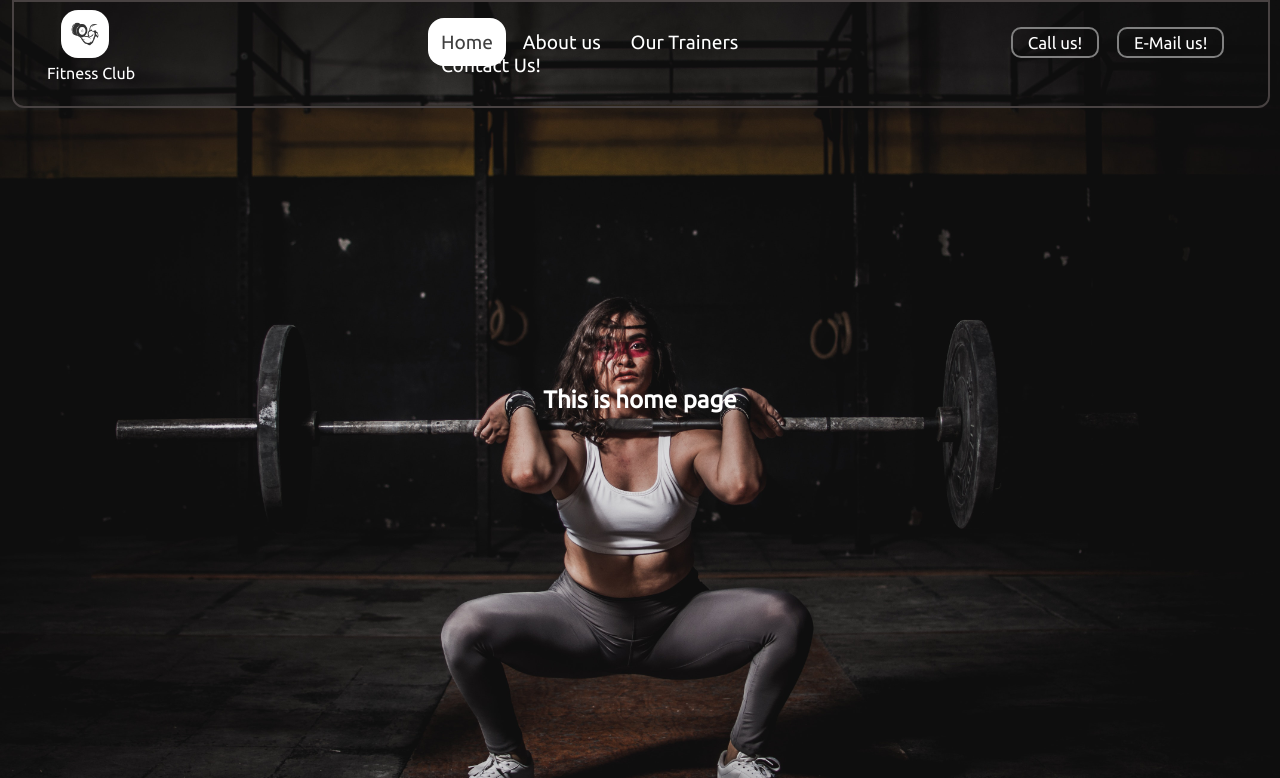
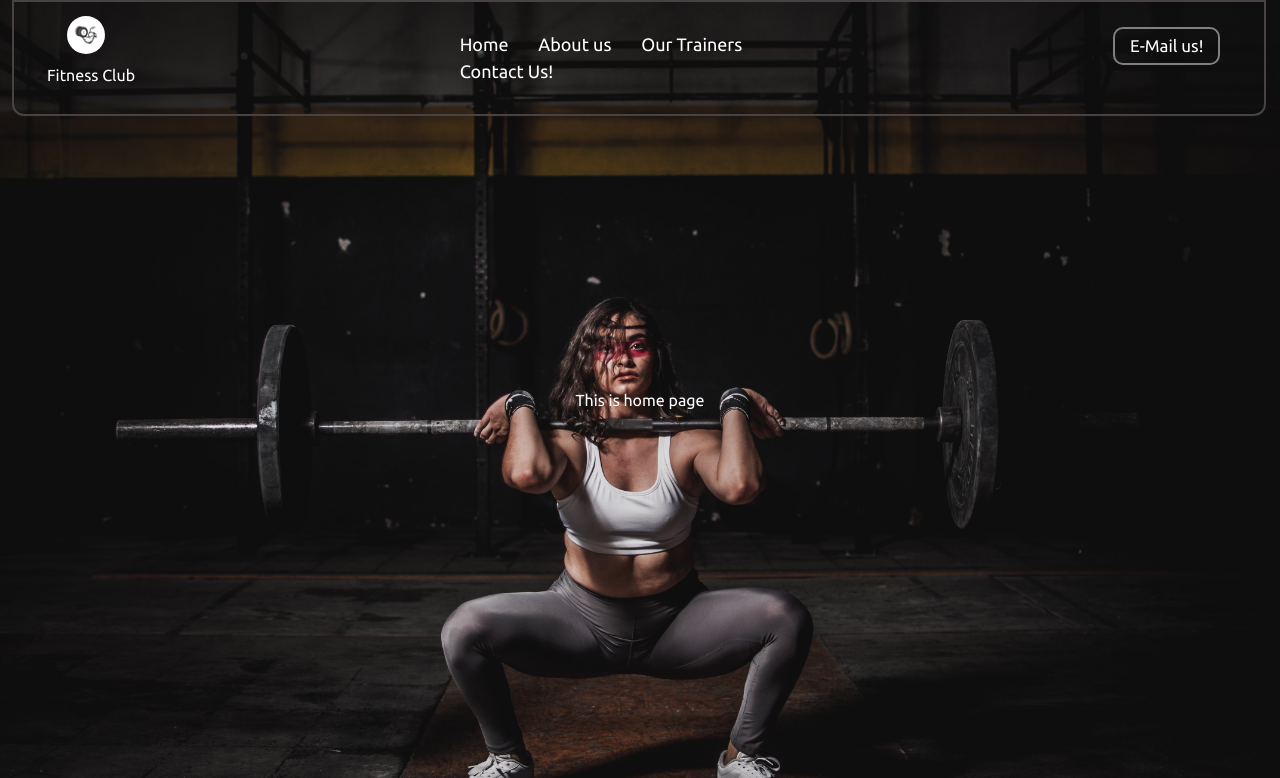
Before and after one commit to Vishal4real/Gym-Website-Static, a website built with Vite: page index.html in a window 1280 px wide. Shown: the top 778 px of the page. Built offline with nearby package versions, Linux system fonts and the light colour scheme.

Commit message:
added tailwindcss

```diff
--- a/css/contact-us.css
+++ b/css/contact-us.css
@@ -1,3 +1,4 @@
+
 @import url('https://fonts.googleapis.com/css2?family=Ubuntu&display=swap');
 
 * {
--- a/css/nav.css
+++ b/css/nav.css
@@ -39,10 +39,11 @@ body {
     line-height: 2px;;
 }
 .left img {
-    width: 48px;
+    width: 58px;
     border-radius: 31px;
-    padding: 14px;
+    padding: 10px;
     display: flex;
+    margin: 10px;
 
 }
 
@@ -70,7 +71,7 @@ body {
 .navbar li {
     display: inline-block;
     list-style: none;
-    font-size: 1.2rem;
+    font-size: 18px;
 }
 
 .navbar li a {
@@ -109,6 +110,7 @@ body {
 
 }
 
+
 .btn:hover {
     color: black;
     background-color: white;
--- a/index.html
+++ b/index.html
@@ -7,6 +7,7 @@
       <title>Fitness circle</title>
       <link rel="stylesheet" href="./css/nav.css">
       <link rel="stylesheet" href="./css/contact-us.css">
+      <script src="https://cdn.tailwindcss.com"></script>
    </head>
    <body>
       <header class="header">
@@ -18,15 +19,14 @@
          </div>
          <div class="mid">
             <nav class="navbar">
-               <li><a class="active" href="#home">Home</a></li>
+               <li><a href="#home">Home</a></li>
                <li><a href="#about">About us </a></li>
                <li><a href="#trainer">Our Trainers</a></li>
                <li><a href="#contact">Contact Us!</a></li>
             </nav>
          </div>
          <div class="right">
-            <button class="btn">Call us!</button>
-            <button class="btn">E-Mail us!</button>
+            <button class="btn"><a  href="#contact" >E-Mail us!</a></button>
          </div>
       </header>
       <section id="home">
--- /dev/null
+++ b/tailwind.config.js
@@ -0,0 +1,8 @@
+/** @type {import('tailwindcss').Config} */
+module.exports = {
+  content: ["*"],
+  theme: {
+    extend: {},
+  },
+  plugins: [],
+}
```
Also changed, not shown: package.json (added, +85 -0 lines), 1 other file.
